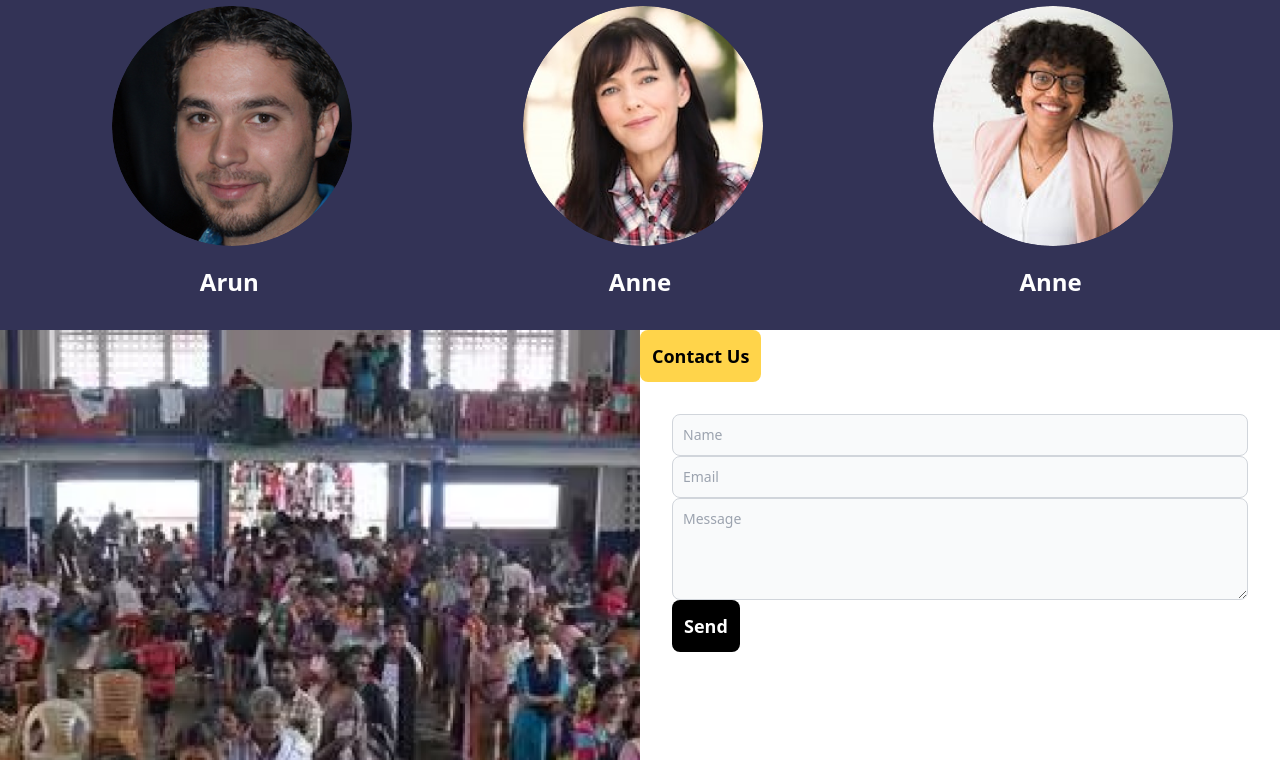
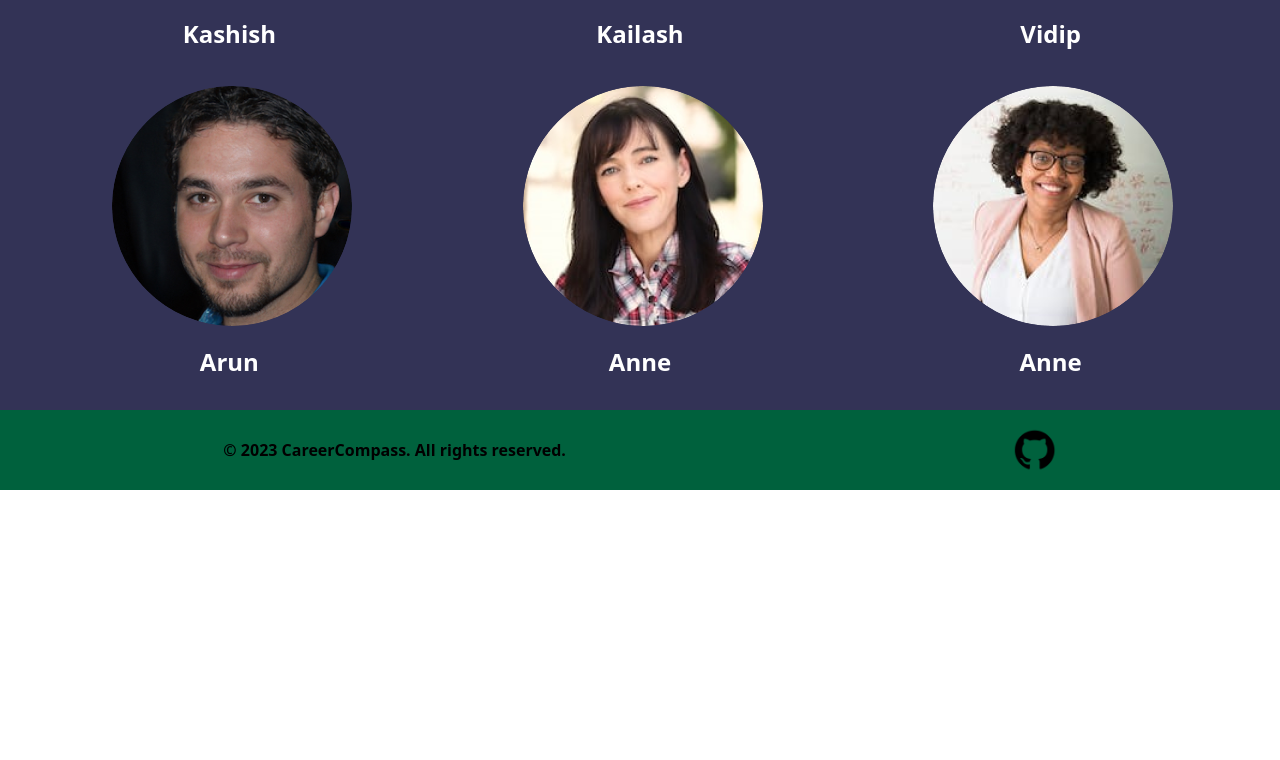
Before and after one commit to PekaVengers/FloodGuardia, a React (Vite) app in the folder client/: page / in a window 1280 px wide. Shown: the part 4036-4796 px from the top of the page. After the commit the page ends 4526 px from the top, so only its background shows below. Built offline with nearby package versions, Linux system fonts and the light colour scheme.

Commit message:
fix: style bugs on home page

```diff
--- a/client/src/components/Footer.jsx
+++ b/client/src/components/Footer.jsx
@@ -1,24 +1,12 @@
-import LinkedIn from '../assets/linkedin-icon.png'
 import Github from '../assets/github-icon.png'
 export default function Footer() {
   return (
-    <div className="grid md:grid-cols-2 bg-[#00613D] text-white p-20">
-      <div>
-        <h1 className='font-bold text-4xl'>LOGO</h1>
-        <p className='text-2xl'>We are a dynamic team driven by a shared passion for leveraging technology to enhance flood safety and protect vulnerable communities. Our mission is to harness the power of real-time data, user engagement, and strategic partnerships to identify at-risk areas and provide life-saving information during emergencies.</p>
-        <div className='flex'>
-          <a href="#"><img className='w-16' src={LinkedIn} alt="" /></a>
-          <a href="#"><img className='w-16' src={Github} alt="" /></a>
-        </div>
+    <div className="bg-[#00613D] h-[10vh] flex justify-around items-center">
+      <div className="paraFooter">
+        <p className="font-bold">&copy; 2023 CareerCompass. All rights reserved.</p>
       </div>
-      <div className='grid'>
-        <a className='md:text-right text-2xl' href="#">Home</a>
-        <a className='md:text-right text-2xl' href="#">Services</a>
-        <a className='md:text-right text-2xl' href="#">Mission</a>
-        <a className='md:text-right text-2xl' href="#">Blogs</a>
-        <a className='md:text-right text-2xl' href="#">Team</a>
-        <a className='md:text-right text-2xl' href="#">Contact</a>
-        <a className='md:text-right text-2xl' href="#">Donate</a>
+      <div className="ghFooter">
+        <a href="https://github.com/PekaVengers/CareerCompass"><img className="w-11" src={Github} alt="Follow on GitHub" /></a>
       </div>
     </div>
   );
--- a/client/src/pages/Home.jsx
+++ b/client/src/pages/Home.jsx
@@ -5,7 +5,6 @@ import img4 from '../assets/image4.png'
 import img5 from '../assets/ProtectPlanet.png'
 import img6 from '../assets/Boat.png'
 import img7 from '../assets/Windmill.png'
-import img9 from '../assets/image9.png'
 import avatar1 from '../assets/Avatars/1.png'
 import avatar2 from '../assets/Avatars/2.png'
 import avatar3 from '../assets/Avatars/3.png'
@@ -99,13 +98,13 @@ export default function Home() {
           <button className='text-center text-lg bg-[#00A669] p-3 font-bold mt-5 text-white rounded-lg'>Join as Volunteer</button>
         </div>
       </div>
-      <div className='bg-[#FFD44A] p-8'>
+      <div className='bg-[#FFD44A] p-8 mt-20'>
         <div className='flex justify-center'>
           <button className='text-center text-lg bg-[#FFA765] p-3 font-bold mt-5 rounded-lg'>Our Mission</button>
         </div>
         <p className='text-center md:p-8 font-semibold text-2xl sm:p-4'>We invite you to make a meaningful difference by donating to our cause! With your support, we're on a mission to foster global connections that drive positive change through quality giving and volunteerism. Every contribution brings us closer to creating a world where individuals can easily find and engage with impactful opportunities to give back to their communities and beyond. Your generosity enables us to bridge the gap between those eager to help and the causes that truly need it, making a lasting impact on lives worldwide. Join us in this journey of empowerment, compassion, and transformation. Together, we can build a brighter future for all, where the spirit of giving thrives and reaches every corner of the world!</p>
         <div className='flex justify-center'>
-          <p className='bg-[#E4E4E4] text-center p-5 w-fit flex text-xl'>
+          <p className='bg-[#E4E4E4] p-5 w-fit flex text-xl'>
             <svg style={{color:'#FF9A62',fontWeight:'bold',height:30,width:30}} xmlns="http://www.w3.org/2000/svg" fill="none" viewBox="0 0 24 24" strokeWidth={1.5} stroke="currentColor" className="w-6 h-6">
               <path strokeLinecap="round" strokeLinejoin="round" d="M12 9v3.75m9-.75a9 9 0 11-18 0 9 9 0 0118 0zm-9 3.75h.008v.008H12v-.008z" />
             </svg><b>Notice:</b> Test mode is enabled. While in test mode no live donations are processed.
@@ -155,7 +154,7 @@ export default function Home() {
           }
         </div>
       </div>
-      <div className='grid md:grid-cols-2'>
+      {/* <div className='grid md:grid-cols-2'>
         <div>
           <img src={img9} alt="" />
         </div>
@@ -168,7 +167,7 @@ export default function Home() {
             <button className='text-center text-lg bg-[#000000] p-3 font-bold rounded-lg text-white'>Send</button>
           </div>
         </div>
-      </div>
+      </div> */}
     </>
   );
 }
```
